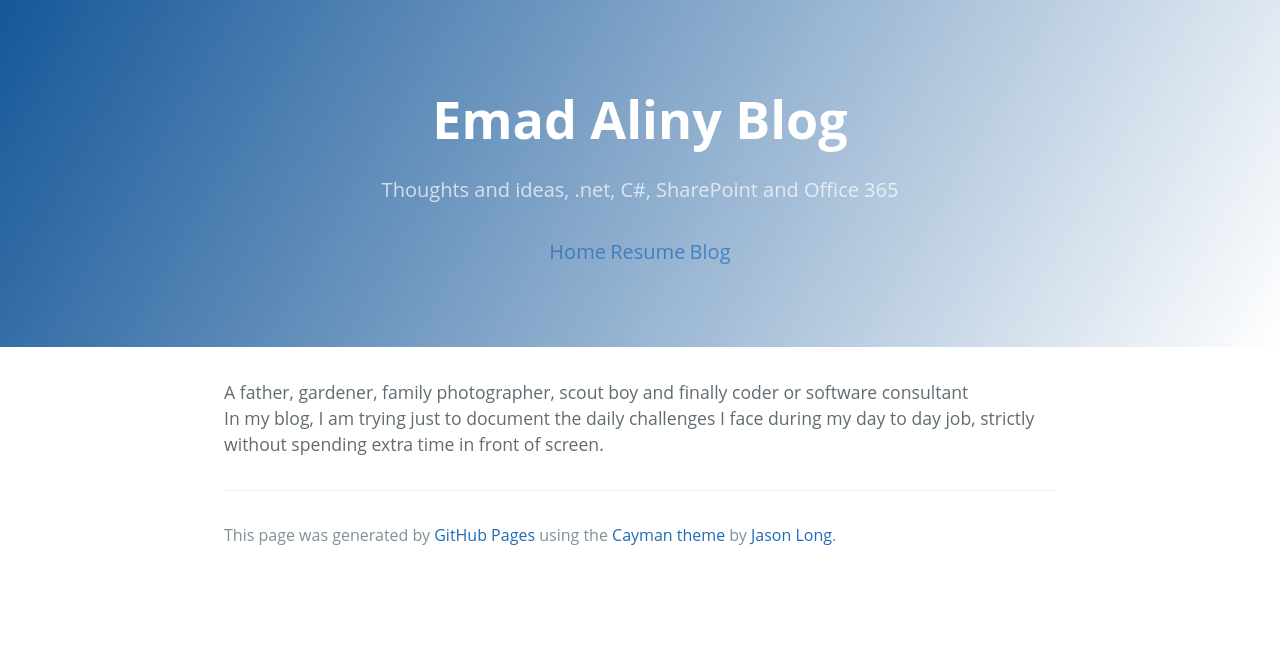
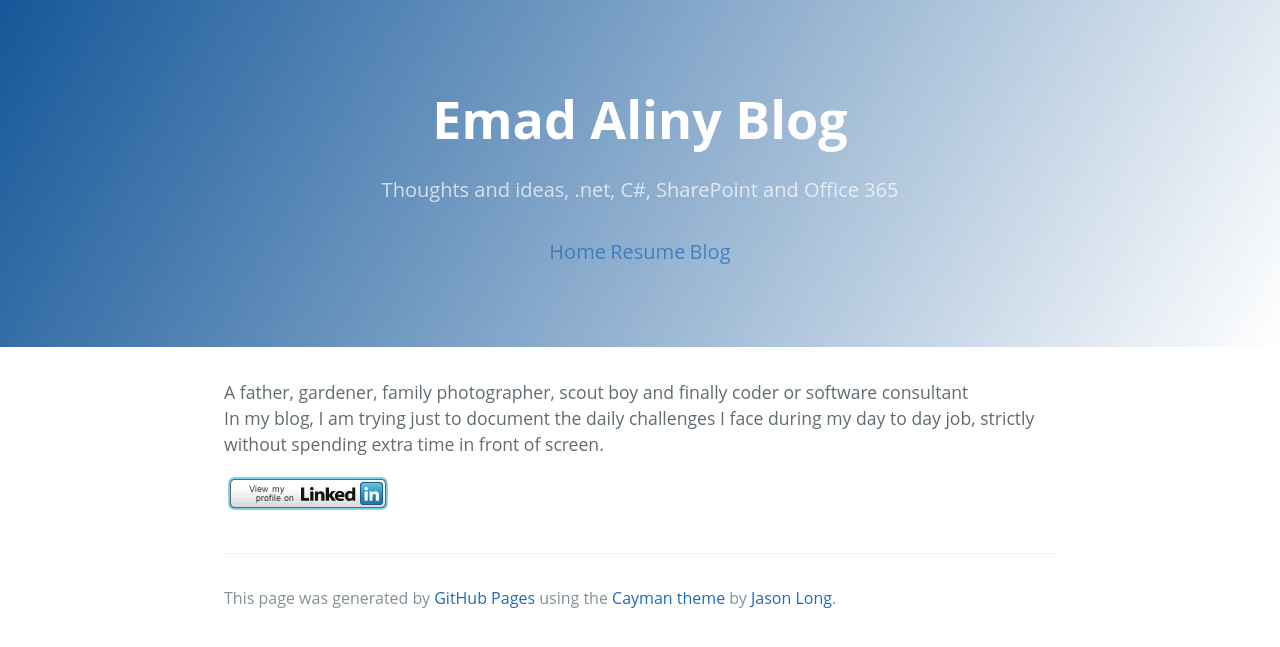
Before and after one commit to emadaliny/emad.aliny.github.io, a Jekyll site: the page index.html, which Jekyll copies as it is, in a window 1280 px wide. Shown: the top 647 px of the page. Built offline with Jekyll 4.4.1, drawn with Linux system fonts in a browser that asks for light colours.

Commit message:
Add LinkedinProfile

```diff
--- a/index.html
+++ b/index.html
@@ -30,7 +30,9 @@
     <p>A father, gardener, family photographer, scout boy and finally coder or software consultant</br/>
     In my blog, I am trying just to document the daily challenges I face during my day to day job, strictly without spending extra time in front of screen.
     </p>
-
+<p>
+  <a href="https://www.linkedin.com/in/emad-aliny-4b76a621"><img src="images/LinkedinProfile.png" alt="View My LinkedIn Profile"/></a>
+</p>
     <footer class="site-footer">
 
       <span class="site-footer-credits">This page was generated by <a href="https://pages.github.com">GitHub Pages</a> using the <a href="https://github.com/jasonlong/cayman-theme">Cayman theme</a> by <a href="https://twitter.com/jasonlong">Jason Long</a>.</span>
```
Also changed, not shown: images/LinkedinProfile.png (added).
